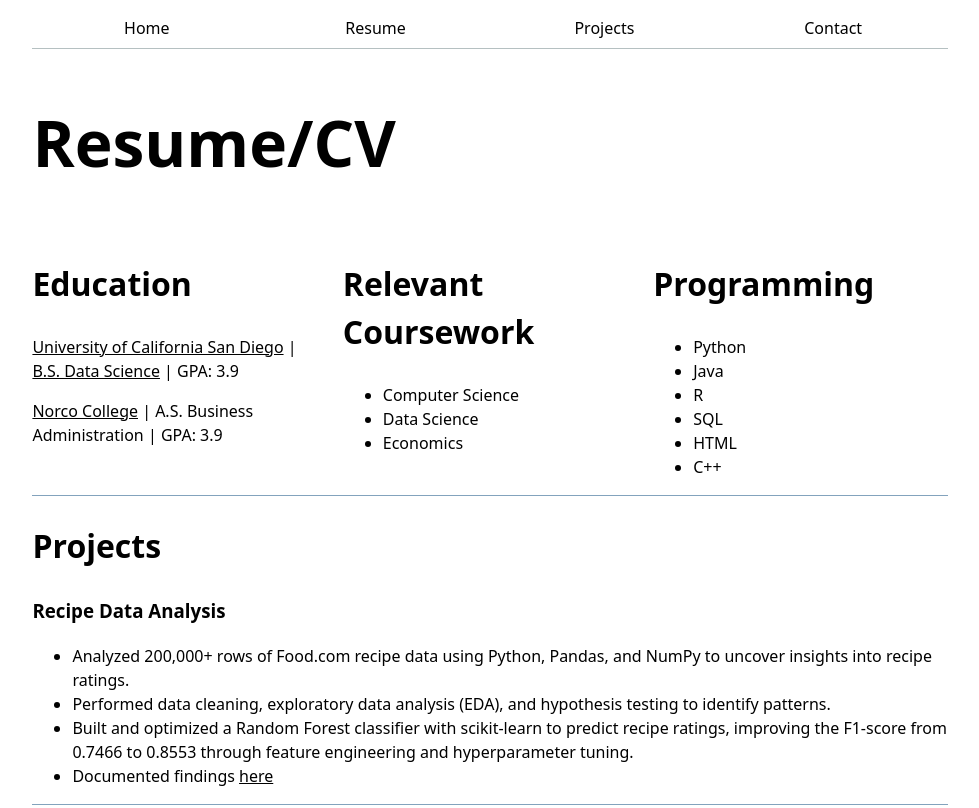
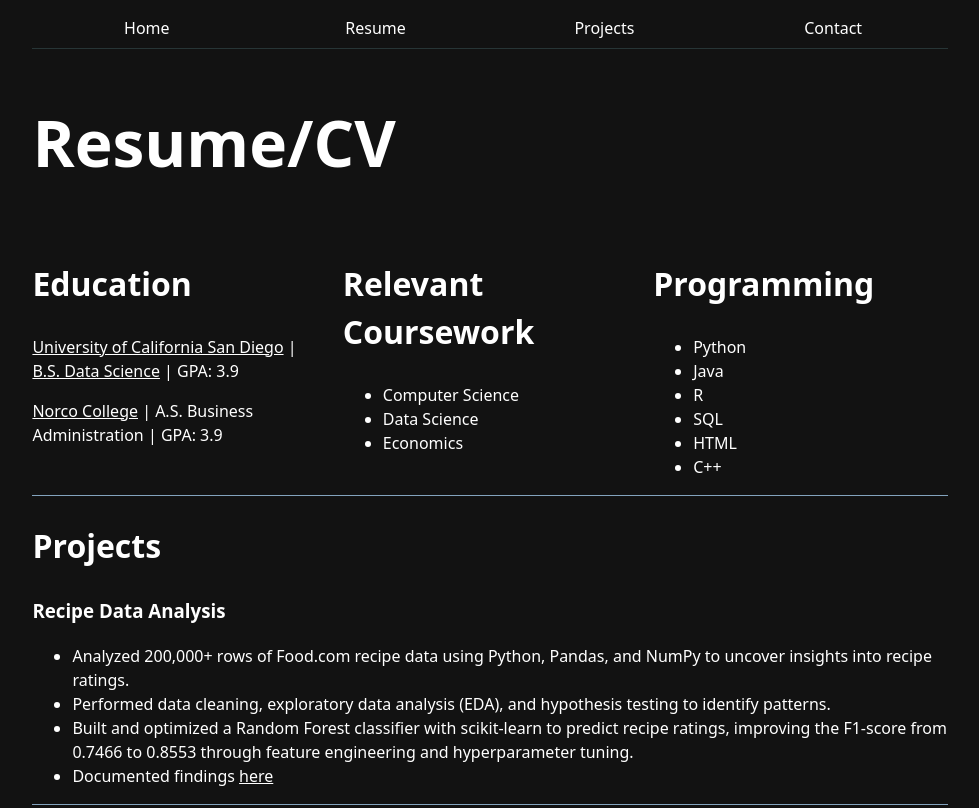
Before and after one commit to KhaleelKarim/portfolio, a plain HTML site: page resume/index.html in a window 1280 px wide. Shown: the top 808 px of the page, without its empty margins (150-1129 px from the left). Drawn offline with Linux system fonts and the light colour scheme.

Commit message:
Began dark mode changes

```diff
--- a/global.js
+++ b/global.js
@@ -47,8 +47,6 @@ for (let p of pages) {
     a.textContent = title;
     nav.append(a);
 
-    console.log(`a host is: ${a.host} and location host is: ${location.host}`)
-    console.log(`a pathname is: ${a.pathname} and location pathname is: ${location.pathname}`)
 
     if (a.host === location.host && a.pathname === location.pathname) {
         a.classList.add("current");
--- a/style.css
+++ b/style.css
@@ -1,6 +1,7 @@
 html {
   --color-accent: oklch(65% 50% 0);
   accent-color: var(--color-accent);
+  color-scheme: dark;
 }
 
 body {
@@ -18,7 +19,8 @@ nav {
   margin-bottom: 5ch;
   border-bottom-width: 1px;
   border-bottom-style: solid;
-  border-bottom-color: oklch(80% 3% 200);
+  --border-color: oklch(50% 10% 200 / 40%);
+  border-bottom-color: var(--border-color);
 
   a {
     flex: 1;
@@ -31,14 +33,14 @@ nav {
   a.current {
     border-bottom-width: 0.4em;
     border-bottom-style: solid;
-    border-bottom-color: oklch(80% 3% 200);
+    border-bottom-color: var(--border-color);
   }
 
   a:hover {
     border-bottom-width: 0.4em;
     border-bottom-style: solid;
     border-bottom-color: var(--color-accent);
-    background-color: oklch(from var(--color-accent) 95% 5% h);
+    background-color: color-mix(in oklch, var(--color-accent), canvas 85%);
   }
 }
 
```
